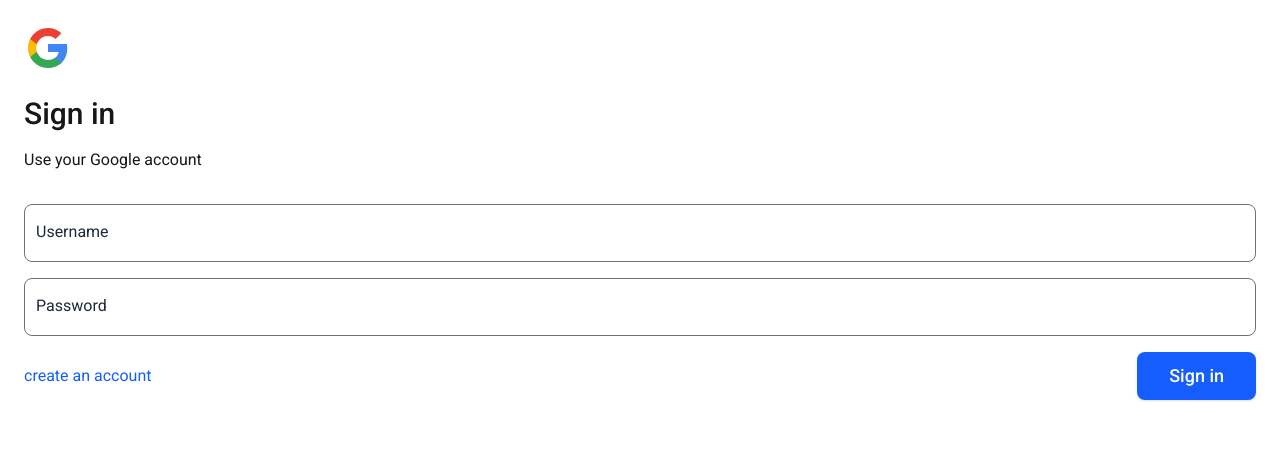
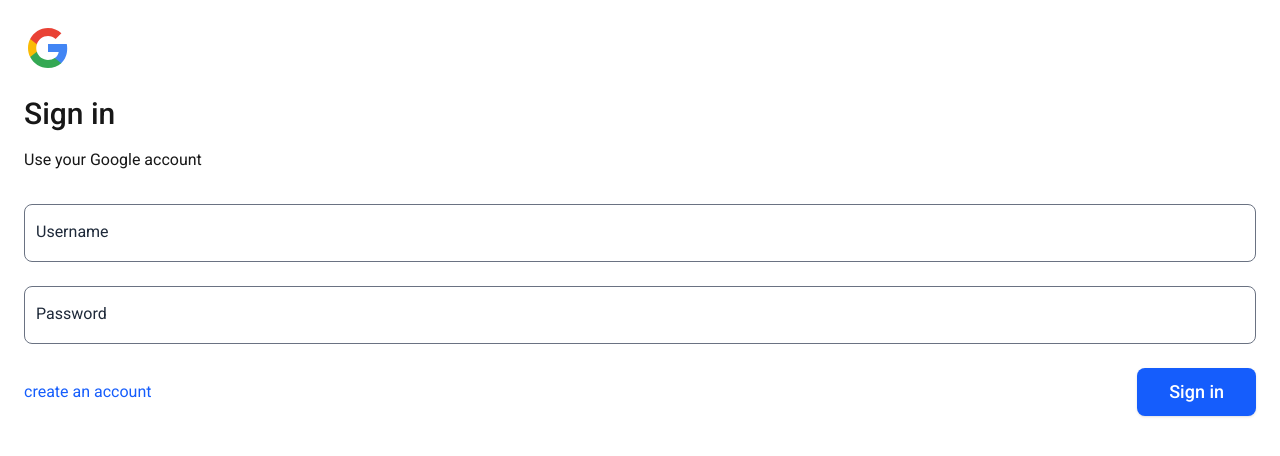
Before and after one commit to devadeboye/google-task-ui, a Next.js app: page /auth/login in a window 1280 px wide. Shown: the top 456 px of the page. Built offline with nearby package versions, Linux system fonts and the light colour scheme.

Commit message:
docs: update documentation

```diff
--- a/app/auth/login/LoginForm.tsx
+++ b/app/auth/login/LoginForm.tsx
@@ -4,7 +4,7 @@
 
 export default function LoginForm() {
   return (
-    <form action="" className="flex flex-col gap-4">
+    <form action="" className="flex flex-col gap-6">
       <InputBox
         label="Username"
         type="text"
--- a/app/auth/register/SignUpForm.tsx
+++ b/app/auth/register/SignUpForm.tsx
@@ -4,7 +4,7 @@
 
 export default function SignUpForm() {
   return (
-    <form action="" className="flex flex-col gap-4">
+    <form action="" className="flex flex-col gap-6">
       <InputBox
         label="Username"
         type="text"
```
Also changed, not shown: 1 other file (tests, documents, lock files or other folders).
